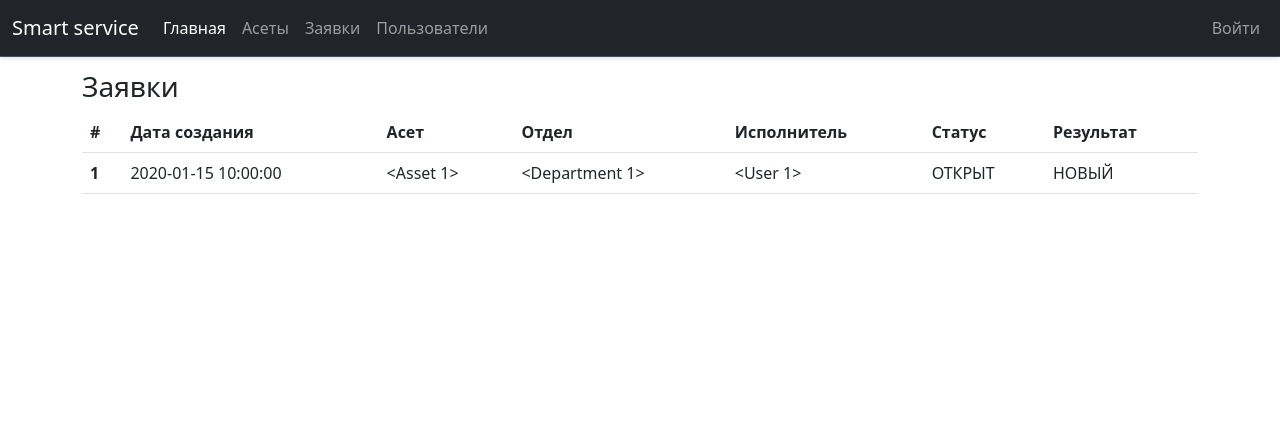
After one commit to Tulishka/smart_service, a Flask app: page /tickets/ in a window 1280 px wide. The commit adds this page. Shown: the top 434 px of the page. Run offline with Flask 3, Linux system fonts and the light colour scheme; tables that the repository leaves empty hold one stand-in row (values such as "Sample post").

Commit message:
добавлена страница списка заявок

```diff
--- a/app/templates/base.html
+++ b/app/templates/base.html
@@ -28,7 +28,7 @@
             <a class="nav-link" href="#">Асеты</a>
           </li>
           <li class="nav-item">
-            <a class="nav-link" href="#">Заявки</a>
+            <a class="nav-link" href="{{ url_for('tickets.ticket_list') }}">Заявки</a>
           </li>
           <li class="nav-item">
             <a class="nav-link" href="{{ url_for('users.user_list') }}">Пользователи</a>
--- a/app/tickets/routes.py
+++ b/app/tickets/routes.py
@@ -1,3 +1,15 @@
-from flask import Blueprint
+from flask import Blueprint, render_template
 
-bp = Blueprint('tickets', __name__, url_prefix='/tickets')
+from app.tickets.models import Ticket
+
+bp = Blueprint('tickets', __name__, url_prefix='/tickets', template_folder="templates")
+
+
+@bp.route("/", methods=["GET"])
+def ticket_list():
+    tickets = Ticket.query.all()
+    return render_template("ticket_list.html", tickets=tickets)
+
+@bp.route("/<int:ticket>", methods=["GET", "POST"])
+def edit(ticket):
+    return {}
--- /dev/null
+++ b/app/tickets/templates/ticket_list.html
@@ -0,0 +1,32 @@
+{% extends "base.html" %}
+
+{% block content %}
+<h3>Заявки</h3>
+<table class="table">
+  <thead>
+  <tr>
+    <th scope="col">#</th>
+    <th scope="col">Дата создания</th>
+    <th scope="col">Асет</th>
+    <th scope="col">Отдел</th>
+    <th scope="col">Исполнитель</th>
+    <th scope="col">Статус</th>
+    <th scope="col">Результат</th>
+  </tr>
+  </thead>
+  <tbody>
+  {% for ticket in tickets %}
+  <tr onclick="location='{{ url_for('tickets.edit', ticket=ticket.id) }}'">
+    <th scope="row">{{ loop.index }}</th>
+    <td>{{ ticket.created }}</td>
+    <td>{{ ticket.asset }}</td>
+    <td>{{ ticket.department }}</td>
+    <td>{{ ticket.assignee }}</td>
+    <td>{{ ticket.status.value }}</td>
+    <td>{{ ticket.result.value }}</td>
+  </tr>
+  {% endfor %}
+  </tbody>
+</table>
+
+{% endblock %}
```
